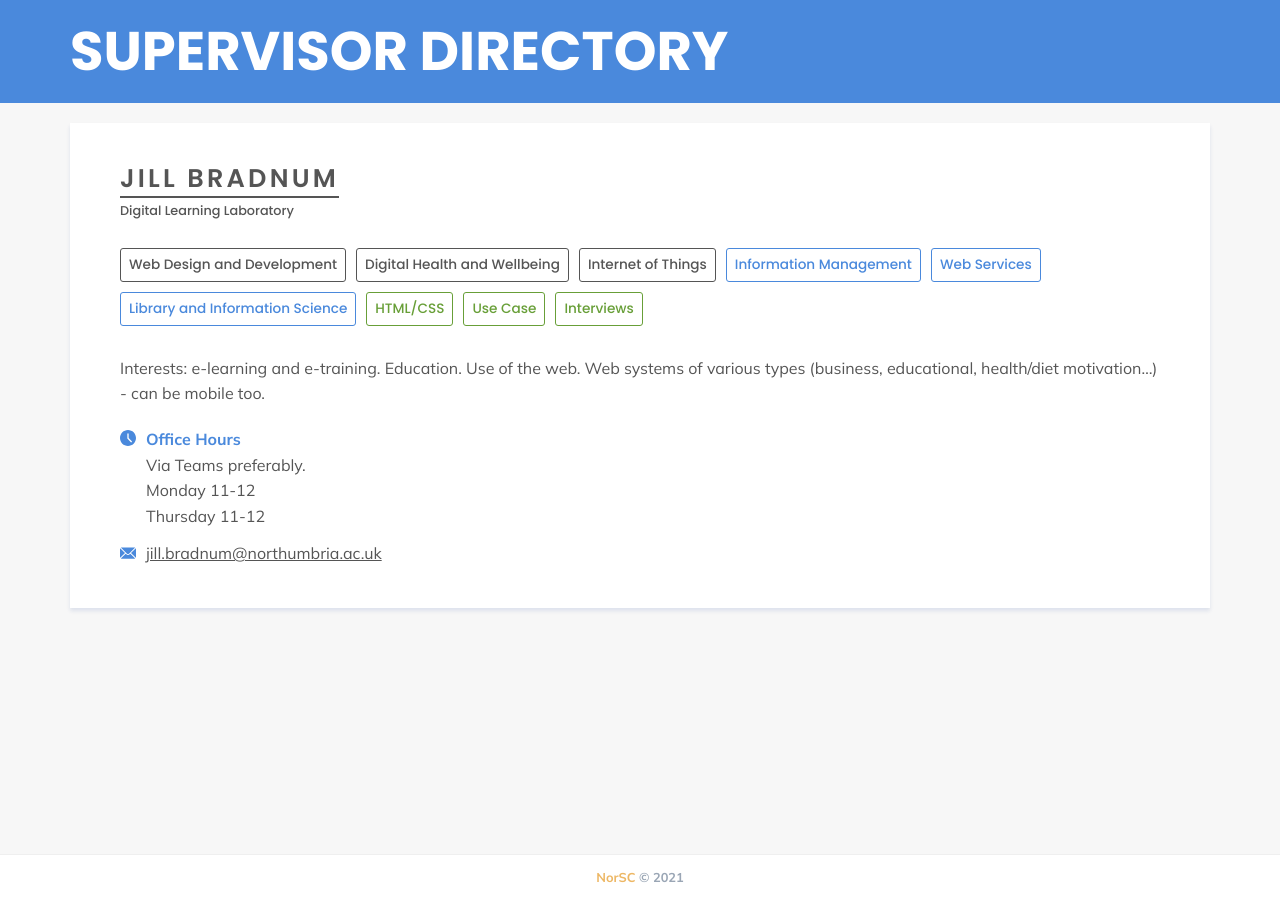
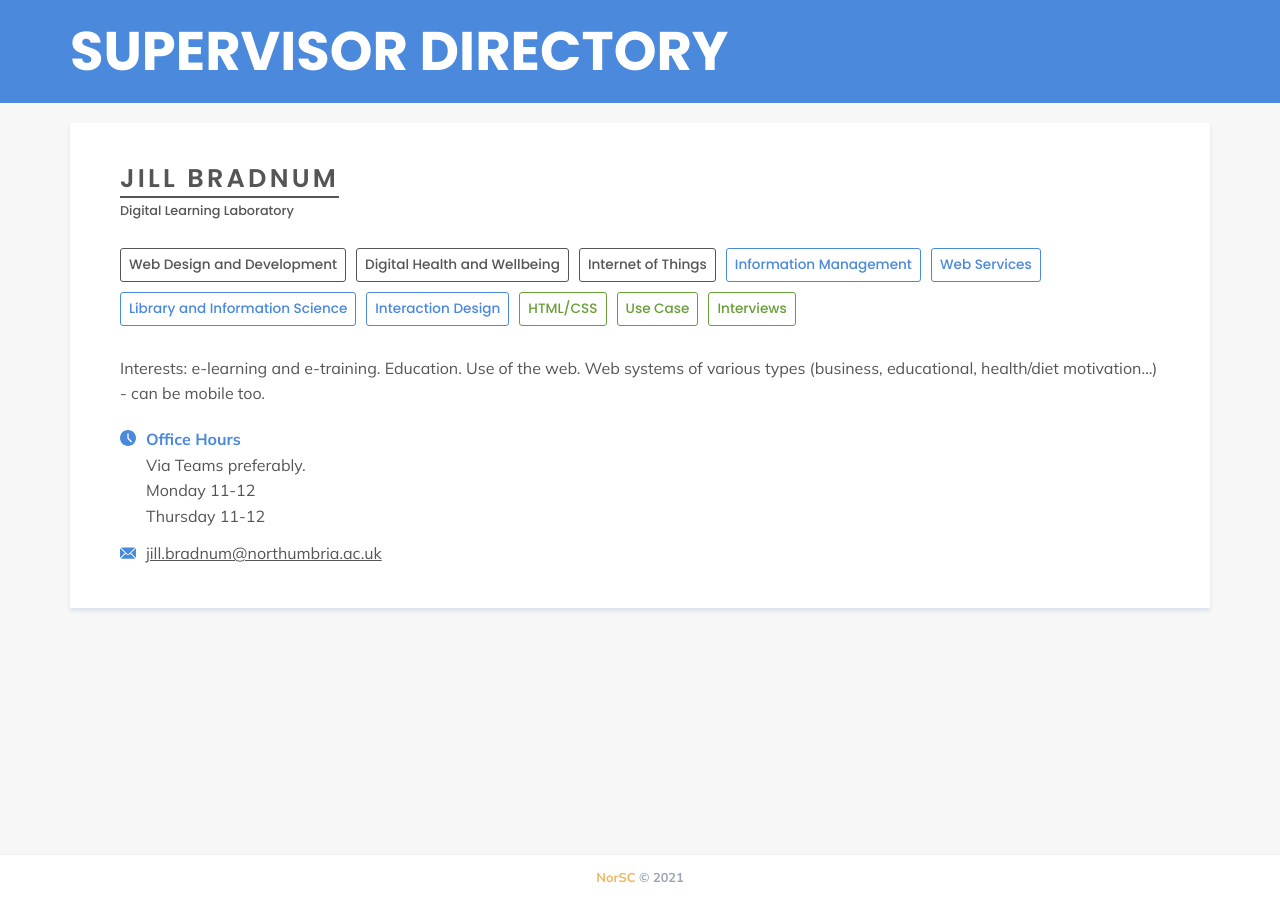
Before and after one commit to NorSC/supervisor-search, a Jekyll site: the page built from _supervisors/jill-bradnum.md, in a window 1280 px wide. Built offline with Jekyll 4.4.1, drawn with Linux system fonts in a browser that asks for light colours; a script that is not in the unit is left out.

Commit message:
Update Supervisors “jill-bradnum”

```diff
--- a/_supervisors/jill-bradnum.md
+++ b/_supervisors/jill-bradnum.md
@@ -16,6 +16,7 @@ additional_keywords:
   - Information Management
   - Web Services
   - Library and Information Science
+  - Interaction Design
 technologies_languages:
   - HTML/CSS
   - Use Case
```
